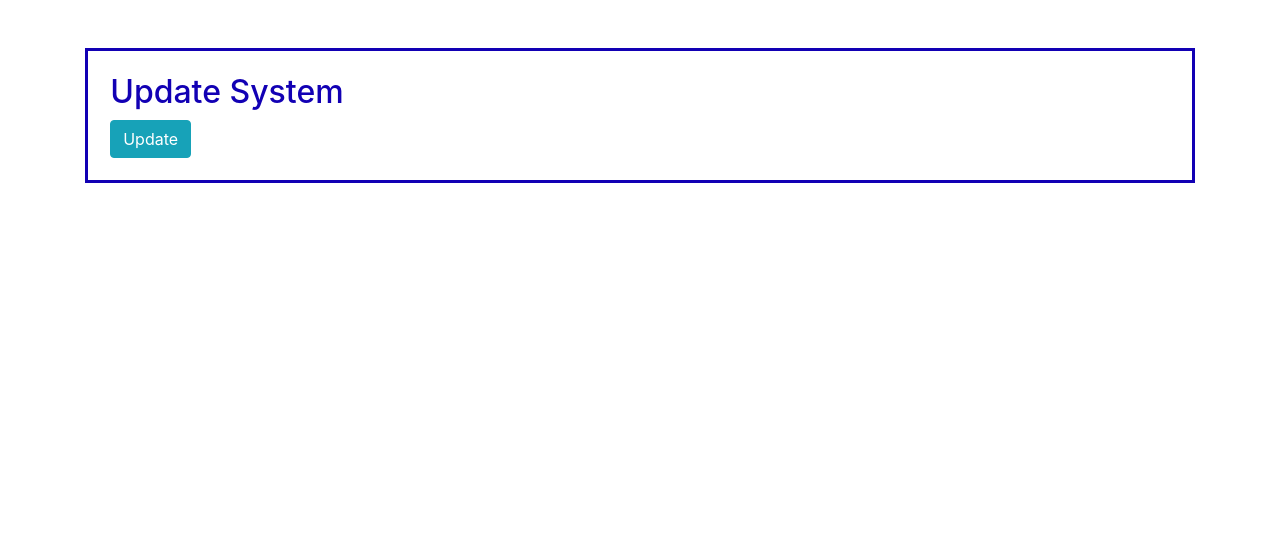
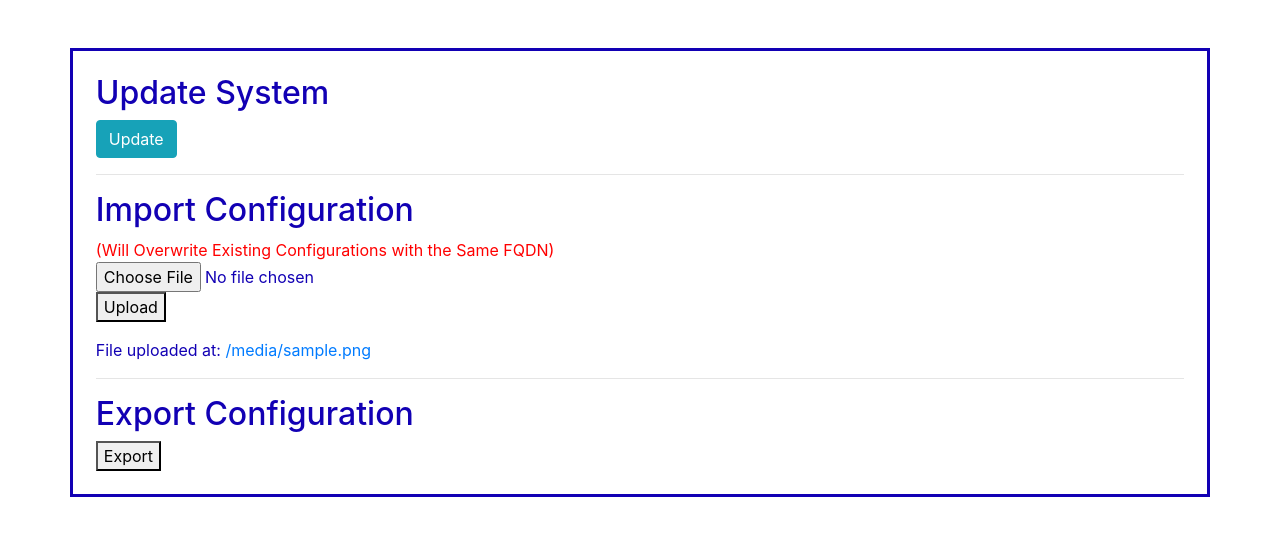
Before and after one commit to andrewixl/reverseproxy, a Django app: template apps/main/templates/main/settings.html in a window 1280 px wide. Shown: the part 61-597 px from the top of the page. Run offline with Django 3.2, Linux system fonts and the light colour scheme; the template is opened without the code that fills it: most values are stand-ins (such as "Sample title", 1, 10 or a date in 2020); parts of the project's set-up code (start-up, migrations or seed data) failed here and were passed over; some libraries are stand-ins or nearby versions.

Commit message:
Added Import Export Function

```diff
--- a/apps/main/models.py
+++ b/apps/main/models.py
@@ -18,6 +18,10 @@ class ConfigManager(models.Manager):
             results['config'] = Config.objects.create(name = postData['name'], fqdn = postData['fqdn'], ssl = False, ipAddress = postData['ip'], portNumber = postData['port'],)
         return results
 
+    def createConfig(self, config):
+        print (config)
+        Config.objects.create(name = config[0], fqdn = config[1], ssl = False, ipAddress = config[2], portNumber = config[3],)
+
 
 class Config(models.Model):
     name = models.CharField(max_length = 50)
@@ -26,8 +30,6 @@ class Config(models.Model):
     sslexpire = models.DateField(default = "1970-01-01")
     ipAddress = models.CharField(max_length = 50)
     portNumber = models.IntegerField(default = 0)
-    created_at = models.DateTimeField(auto_now_add=True)
-    updated_at = models.DateTimeField(auto_now=True)
     objects = ConfigManager()
 
     def __str__(self):
--- a/apps/main/static/main/css/styles.css
+++ b/apps/main/static/main/css/styles.css
@@ -43,3 +43,7 @@
     color: rgb(18, 0, 180);
     padding: 2%;
 }
+
+.text_red{
+    color: rgb(255, 0, 0);
+}
--- a/apps/main/templates/main/settings.html
+++ b/apps/main/templates/main/settings.html
@@ -34,19 +34,39 @@
               <input type="password" name="c_password" placeholder="Confirm Password" size=30><br>
               <input type='submit' value='Enable Authentication'>
           </form>
+        </div>
       {% elif auth_active == True %}
         <div class="col-sm auth_enabled">
           <h2>Authentication (Enabled)</h2>
           <a href="/disableauth"><button type="button" class="btn btn-info">Disable Authentication</button></a>
+        </div>
       {% endif %}
-        </div>
       <div class="col-sm update_border">
         <h2>Update System</h2>
         <a href="/update"><button type="button" class="btn btn-info">Update</button></a>
-      </div>
+
+        <hr>
+
+        <h2>Import Configuration</h2>
+        <h7 class='text_red'>(Will Overwrite Existing Configurations with the Same FQDN)</h7>
+        <form method="post" enctype="multipart/form-data" action='/imports'>
+          {% csrf_token %}
+          <input type="file" name="myfile" size=30><br>
+          <button type="submit">Upload</button>
+        </form>
+
+        {% if uploaded_file_url %}
+          <p>File uploaded at: <a href="{{ uploaded_file_url }}">{{ uploaded_file_url }}</a></p>
+        {% endif %}
+
+        <hr>
+
+        <h2>Export Configuration</h2>
+        <a href="/exportconfig"><button>Export</button></a>
       </div>
     </div>
   </div>
+</div>
 
 
 
--- a/apps/main/urls.py
+++ b/apps/main/urls.py
@@ -1,5 +1,7 @@
 from . import views
 from django.conf.urls import url
+from django.conf import settings
+from django.conf.urls.static import static
 
 urlpatterns = [
     url(r'^$', views.index),
@@ -14,4 +16,6 @@ urlpatterns = [
     url(r'^remove/(?P<id>\d+)$', views.removeConfig),
     url(r'^addssl/(?P<id>\d+)$', views.addSSL),
     url(r'^renewssl/(?P<id>\d+)$', views.renewSSL),
+    url(r'^imports$', views.imports),
+    url(r'^exportconfig$', views.exportConfig),
 ]
```
Also changed, not shown: apps/main/admin.py (+7 -0 lines), apps/main/views.py (+40 -3 lines), apps/main/migrations/0010_auto_20200507_0014.py (added), db.sqlite3.
